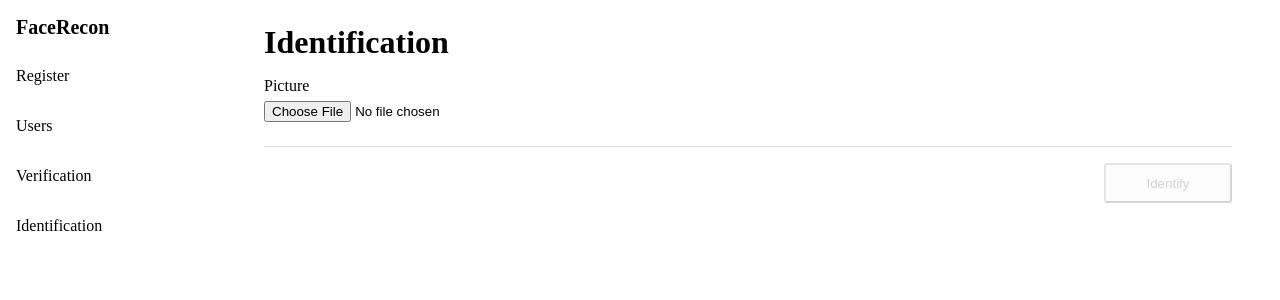
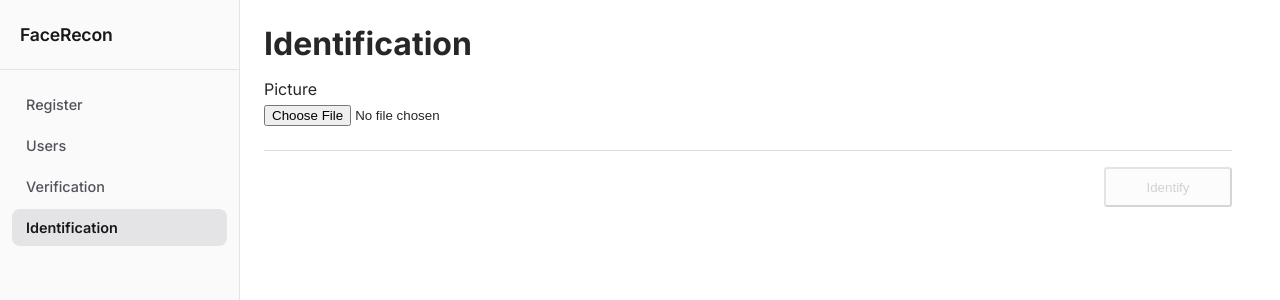
Before and after one commit to nblucas/face-recon-app, an Angular app in the folder frontend/: page /identification in a window 1280 px wide. Shown: the top 300 px of the page. Built offline with nearby package versions, Linux system fonts and the light colour scheme.

Commit message:
feat: enhanced css design for sidemenu

```diff
--- a/frontend/src/app/app.css
+++ b/frontend/src/app/app.css
@@ -6,4 +6,5 @@
 
 .content {
   overflow: auto;
+  background-color: #ffffff;
 }
--- a/frontend/src/app/sidebar/sidebar.css
+++ b/frontend/src/app/sidebar/sidebar.css
@@ -1,23 +1,46 @@
 .sidebar {
-  display: grid;
-  grid-template-rows: auto 1fr;
+  display: flex;
+  flex-direction: column;
   height: 100%;
+  background-color: #fafafa;
+  border-right: 1px solid #e4e4e7;
 }
 
 .header {
-  padding: 1rem;
-  font-size: 1.25rem;
+  padding: 1.5rem 1.25rem;
+  font-size: 1.1rem;
   font-weight: 600;
+  letter-spacing: -0.01em;
+  color: #18181b;
+  border-bottom: 1px solid #e4e4e7;
 }
 
 .nav {
   display: flex;
   flex-direction: column;
-  gap: 0.5rem;
+  gap: 0.25rem;
+  padding: 1rem 0.75rem;
 }
 
 .item {
-  padding: 0.75rem 1rem;
+  padding: 0.625rem 0.875rem;
+  border-radius: 0.5rem;
   text-decoration: none;
-  color: inherit;
+  color: #52525b;
+  font-size: 0.9rem;
+  font-weight: 500;
+  transition:
+    background-color 0.15s ease,
+    color 0.15s ease;
 }
+
+.item:hover {
+  background-color: #f0f0f1;
+  color: #18181b;
+}
+
+.item.active {
+  background-color: #e4e4e7;
+  color: #18181b;
+  font-weight: 600;
+}
--- a/frontend/src/app/sidebar/sidebar.html
+++ b/frontend/src/app/sidebar/sidebar.html
@@ -2,7 +2,7 @@
   <header class="header">{{ title }}</header>
   <nav class="nav">
     @for (item of items; track item.path) {
-      <a class="item" [routerLink]="item.path">{{ item.label }}</a>
+      <a class="item" [routerLink]="item.path" routerLinkActive="active">{{ item.label }}</a>
     }
   </nav>
 </div>
--- a/frontend/src/app/sidebar/sidebar.ts
+++ b/frontend/src/app/sidebar/sidebar.ts
@@ -1,5 +1,5 @@
 import { Component } from '@angular/core';
-import { RouterLink } from '@angular/router';
+import { RouterLink, RouterLinkActive } from '@angular/router';
 
 interface NavItem {
   label: string;
@@ -15,7 +15,7 @@ const NAV_ITEMS: NavItem[] = [
 
 @Component({
   selector: 'app-sidebar',
-  imports: [RouterLink],
+  imports: [RouterLink, RouterLinkActive],
   templateUrl: './sidebar.html',
   styleUrl: './sidebar.css',
 })
--- a/frontend/src/index.html
+++ b/frontend/src/index.html
@@ -6,6 +6,12 @@
   <base href="/">
   <meta name="viewport" content="width=device-width, initial-scale=1">
   <link rel="icon" type="image/x-icon" href="favicon.ico">
+  <link rel="preconnect" href="https://fonts.googleapis.com">
+  <link rel="preconnect" href="https://fonts.gstatic.com" crossorigin>
+  <link
+    href="https://fonts.googleapis.com/css2?family=Inter:wght@400;500;600;700&display=swap"
+    rel="stylesheet"
+  >
 </head>
 <body>
   <app-root></app-root>
--- a/frontend/src/styles.css
+++ b/frontend/src/styles.css
@@ -3,3 +3,8 @@
   padding: 0;
   box-sizing: border-box;
 }
+
+body {
+  font-family: 'Inter', sans-serif;
+  color: #27272a;
+}
```
